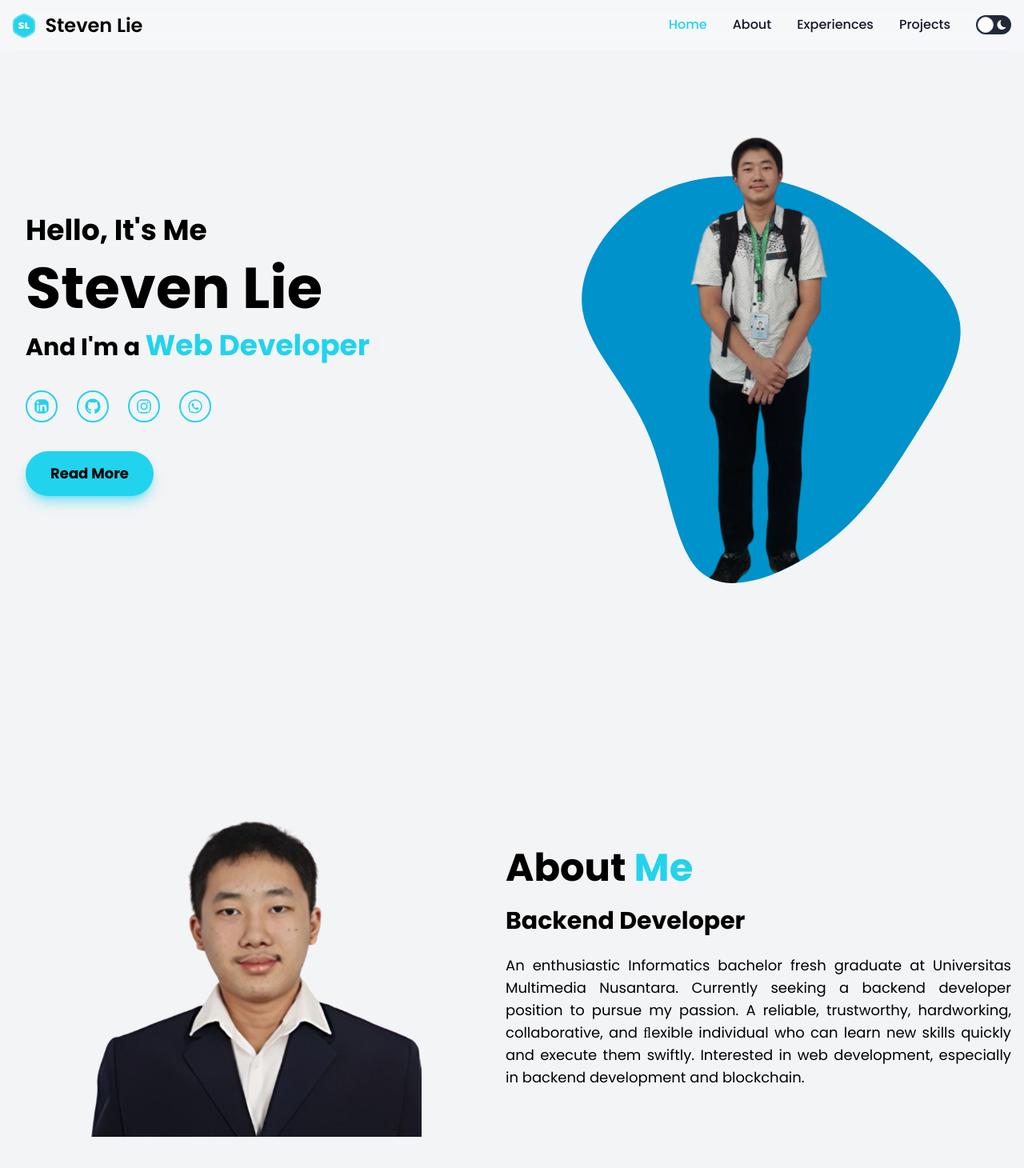
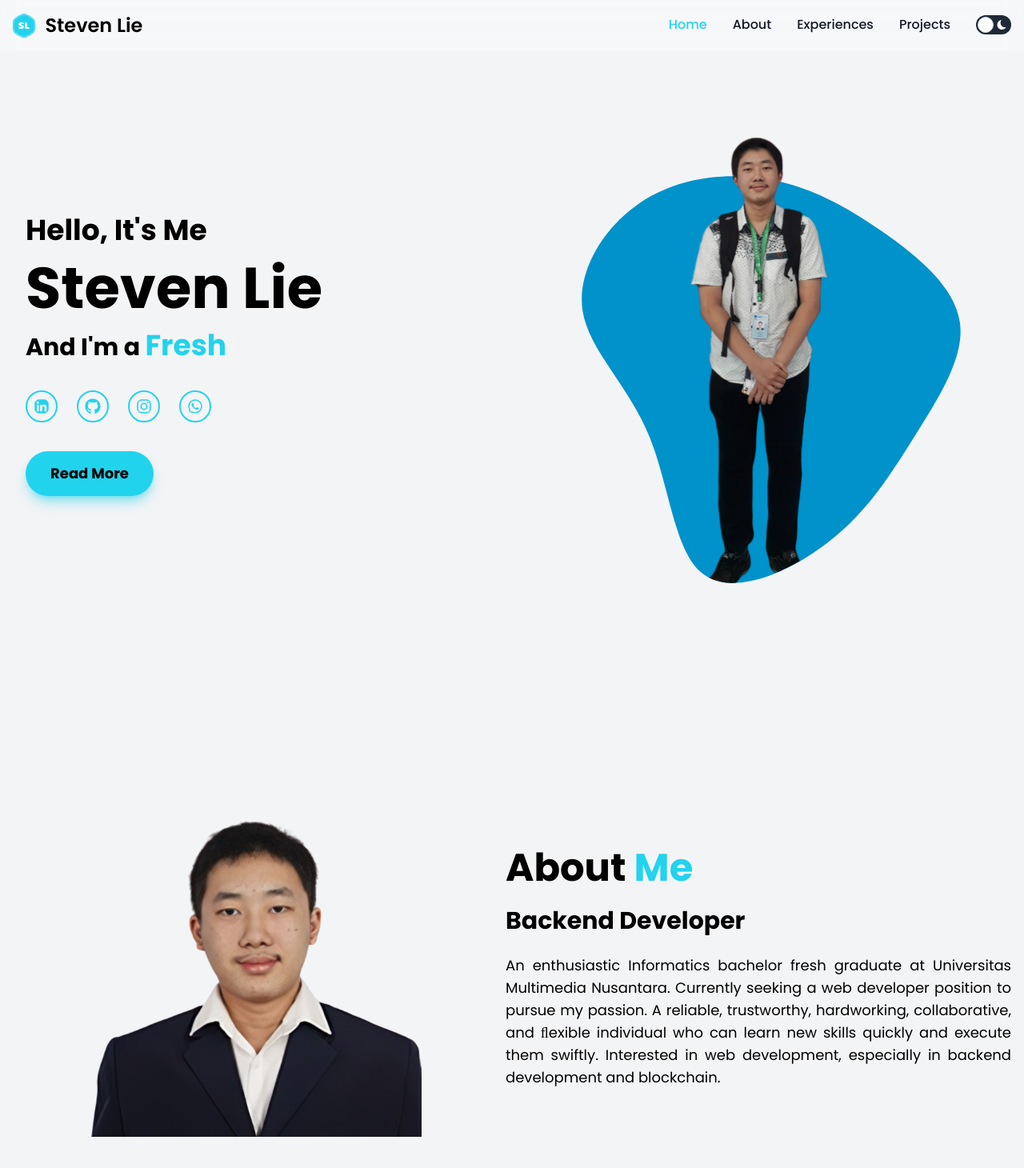
Before and after one commit to steven278/steven278.github.io, a React (Vite) app: page / in a window 1280 px wide. Shown: the top 1460 px of the page at 80% size. Built offline with nearby package versions, Linux system fonts and the light colour scheme; a web font is replaced by a local one.

Commit message:
my desc correction

```diff
--- a/src/components/about/about.tsx
+++ b/src/components/about/about.tsx
@@ -24,7 +24,7 @@ export const MyAbout = () => {
                     <h4 className="text-3xl font-bold">Backend Developer</h4>
                     <p className="text-lg text-justify ml-2 md:ml-0">
                     An enthusiastic Informatics bachelor fresh graduate at Universitas Multimedia Nusantara.
-                    Currently seeking a backend developer position to pursue my passion.
+                    Currently seeking a web developer position to pursue my passion.
                     A reliable, trustworthy, hardworking, collaborative, and ﬂexible individual who can learn new skills quickly and execute them swiftly.
                     Interested in web development, especially in backend development and blockchain.
                     </p>
--- a/src/components/home/home.tsx
+++ b/src/components/home/home.tsx
@@ -19,7 +19,7 @@ export const MyHome = () => {
                     <h1 className="text-5xl lg:text-7xl font-bold">Steven Lie</h1>
                     <h3 className="text-2xl lg:text-3xl font-bold">And I'm a <span className="text-cyan-400 text-3xl lg:text-4xl">
                             <Typewriter
-                            words={['Backend Developer', 'Web Developer']}
+                            words={['Web Developer', 'Fresh Graduate']}
                             loop={false}
                             cursor={true} />
                         </span>
```
